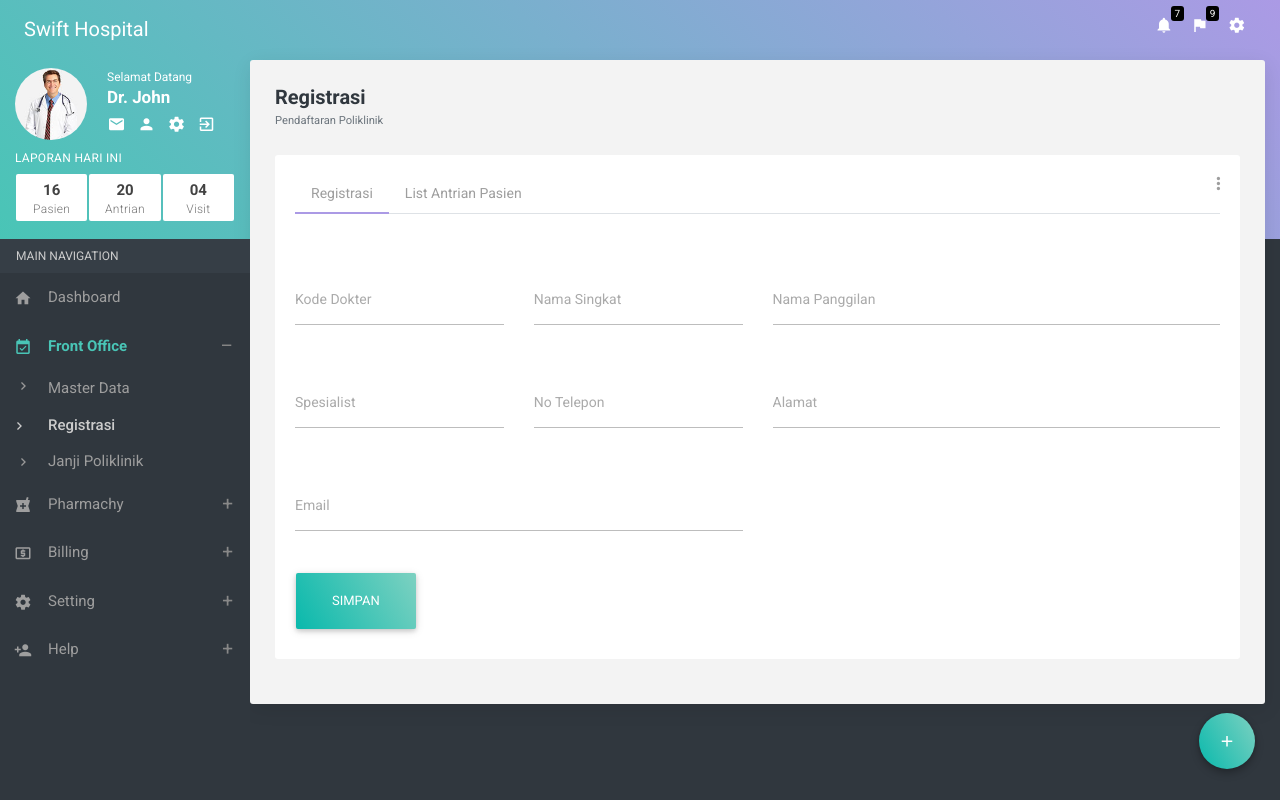
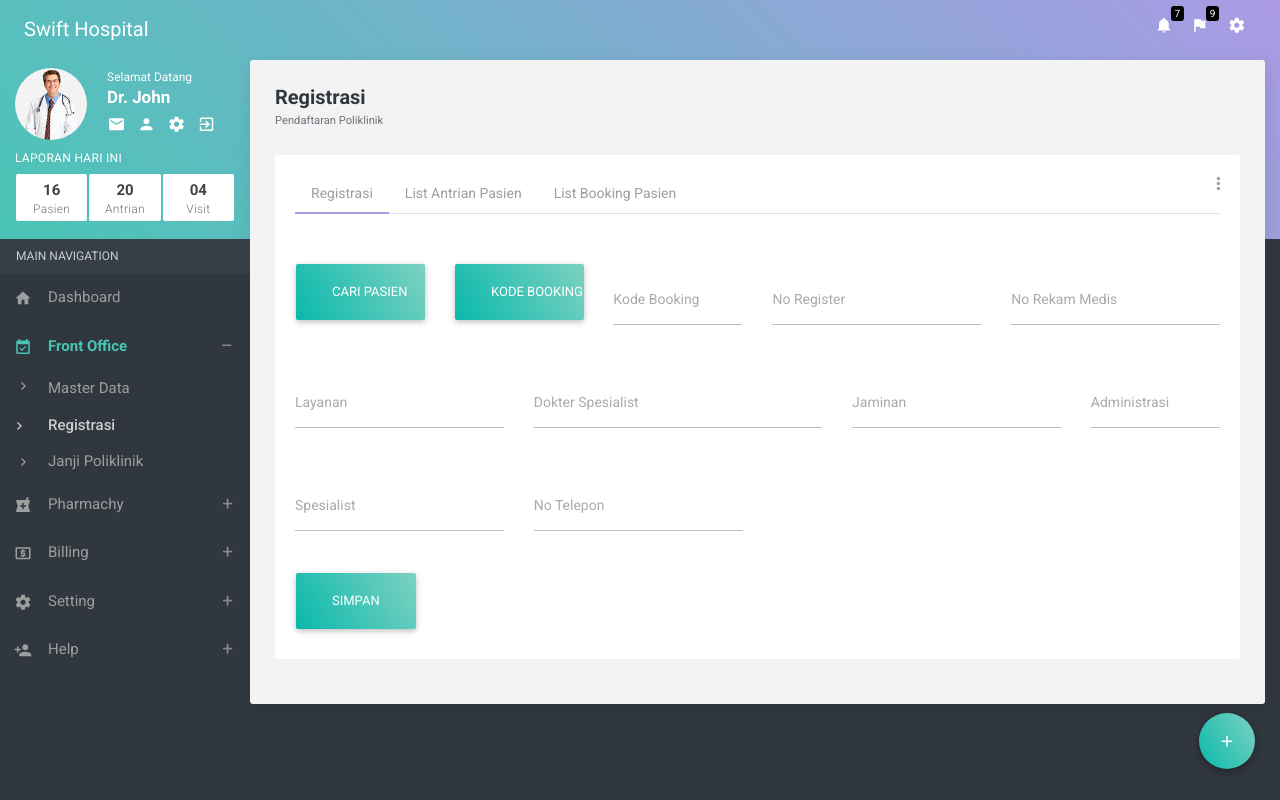
Before and after one commit to gunsu12/simklinik, a CodeIgniter app: page /database/index.php/frontoffice/registrasi in a window 1280 px wide. Run offline with CodeIgniter, Linux system fonts and the light colour scheme.

Commit message:
Update Registrasi

```diff
--- a/application/views/Modules/front_office/v_registrasi.php
+++ b/application/views/Modules/front_office/v_registrasi.php
@@ -13,7 +13,7 @@
                     <ul class="nav nav-tabs">
                         <li class="nav-item"><a class="nav-link active" data-toggle="tab" href="#home">Registrasi</a></li>
                         <li class="nav-item"><a class="nav-link" data-toggle="tab" href="#profile">List Antrian Pasien</a></li>
-                        <!-- <li class="nav-item"><a class="nav-link" data-toggle="tab" href="#messages">MESSAGES</a></li> -->
+                        <li class="nav-item"><a class="nav-link" data-toggle="tab" href="#messages">List Booking Pasien</a></li>
                         <!-- <li class="nav-item"><a class="nav-link" data-toggle="tab" href="#settings">SETTINGS</a></li> -->
                     </ul>
 						<ul class="header-dropdown m-r--5">
@@ -33,29 +33,63 @@
                         <div role="tabpanel" class="tab-pane in active" id="home" >
                         	<!-- <form action="" method="POST"> -->
 	                        	<div class="row clearfix">
-	                        		<div class="col-sm-3">
+	                        		<div class="col-sm-2">
+								            <button type="button" class="btn btn-raised g-bg-cyan btn-block btn-lg waves-effect" data-toggle="modal" data-target="#">Cari Pasien</button>
+								    </div>
+								    <div class="col-sm-2">
+								            <button type="button" class="btn btn-raised g-bg-cyan btn-block btn-lg waves-effect" data-toggle="modal" data-target="#">Kode Booking</button>
+								    </div>
+								    <div class="col-sm-2">
 								        <div class="form-group">
 								            <div class="form-line">
-								                <input type="text" name="dr_kode" class="form-control" placeholder="Kode Dokter" id="dr_kode">
+								                <input type="text" name="kode_booking" class="form-control" placeholder="Kode Booking" id="kode_booking">
 								            </div>
 								        </div>
 								    </div>
 								    <div class="col-sm-3">
 								        <div class="form-group">
 								            <div class="form-line">
-								                <input type="text" name="dr_nama" class="form-control" placeholder="Nama Singkat" id="dr_nama">
+								                <input type="text" name="no_register" class="form-control" placeholder="No Register" id="no_register">
 								            </div>
 								        </div>
 								    </div>
-								    <div class="col-sm-6">
+								    <div class="col-sm-3">
 								        <div class="form-group">
 								            <div class="form-line">
-								                <input type="text" name="dr_nama_lengkap" class="form-control" placeholder="Nama Panggilan" id="dr_nama_lengkap">
+								                <input type="text" name="rekam_medis" class="form-control" placeholder="No Rekam Medis" id="rekam_medis">
 								            </div>
 								        </div>
 								    </div>
 								</div>
 								<div class="row clearfix">
+									<div class="col-sm-3">
+								        <div class="form-group">
+								            <div class="form-line">
+								                <input type="text" name="layanan" class="form-control" placeholder="Layanan" id="layanan">
+								            </div>
+								        </div>
+								    </div>
+								    <div class="col-sm-4">
+								        <div class="form-group">
+								            <div class="form-line">
+								                <input type="text" name="dr_spesialist" class="form-control" placeholder="Dokter Spesialist" id="dr_spesialist">
+								            </div>
+								        </div>
+								    </div>
+								    <div class="col-sm-3">
+								        <div class="form-group"  data-toggle="modal" data-target="#test">
+								            <div class="form-line">
+								                <input type="text" name="jaminan" class="form-control" placeholder="Jaminan" id="jaminan">
+								            </div>
+								        </div>
+								    </div>
+								    <div class="col-sm-2">
+								        <div class="form-group">
+								            <div class="form-line">
+								                <input type="text" name="admin" class="form-control" placeholder="Administrasi" id="admin">
+								            </div>
+								        </div>
+								    </div>
 								    <!-- <div class="col-sm-3">
 								        <div class="form-group">
 								            <div class="form-line">
@@ -86,7 +120,7 @@
 								            </div>
 								        </div>
 								    </div>
-								    <div class="col-sm-6">
+								   <!--  <div class="col-sm-6">
 								        <div class="form-group">
 								            <div class="form-line">
 								                <input type="text" name="dr_alamat" class="form-control" placeholder="Alamat" id="dr_alamat">
@@ -99,7 +133,7 @@
 								                <input type="text" name="dr_email" class="form-control" placeholder="Email" id="dr_email">
 								            </div>
 								        </div>
-								    </div>
+								    </div> -->
 								    <div class="col-sm-12">
 								        <button id="submit" class="btn btn-raised g-bg-cyan btn-lg">Simpan</button>
 								    </div>
@@ -150,6 +184,40 @@
 			</div>
 		</div>
     </div>
+
+	<!-- caridokterModal -->
+	<div class="modal fade" id="test" role="dialog" data-backdrop="false">
+	    <div class="modal-dialog modal-lg">
+	        <div class="modal-content">
+	            <div class="modal-header">
+	                <h4 class="modal-title">Nama Dokter</h4>
+	            </div>
+	            <div class="modal-body">
+	            	<table class="table table-hover">
+                		<tr>
+                			<th style="width:5%; text-align:center;">No</th>
+                			<th>Kode Dokter</th>
+                			<th>Nama Dokter</th>
+                			<th>Spesialist</th>
+                			<th style="width:5%; text-align:center;">Action</th>
+                		</tr>
+                		<tr>
+                			<td style="width:5%; text-align:center;">1</td>
+                			<td>DP0001</td>
+                			<td>Pande Wira Andika</td>
+                			<td>Komputer</td>
+                			<td style="text-align:center;"><a href="javascript:void(0);" class="edit"><i class="zmdi zmdi-check"></i></a></td>
+                		</tr>
+                    </table>
+                </div>
+	            <div class="modal-footer">
+	                <!-- <button type="button" class="btn btn-link waves-effect">SAVE CHANGES</button> -->
+	                <button type="button" class="btn btn-link waves-effect" data-dismiss="modal">CLOSE</button>
+	            </div>
+	        </div>
+	    </div>
+	</div>
+
 </section>
 
 <?php $this->load->view('./modules/layouts/layout-footer'); ?>
```
